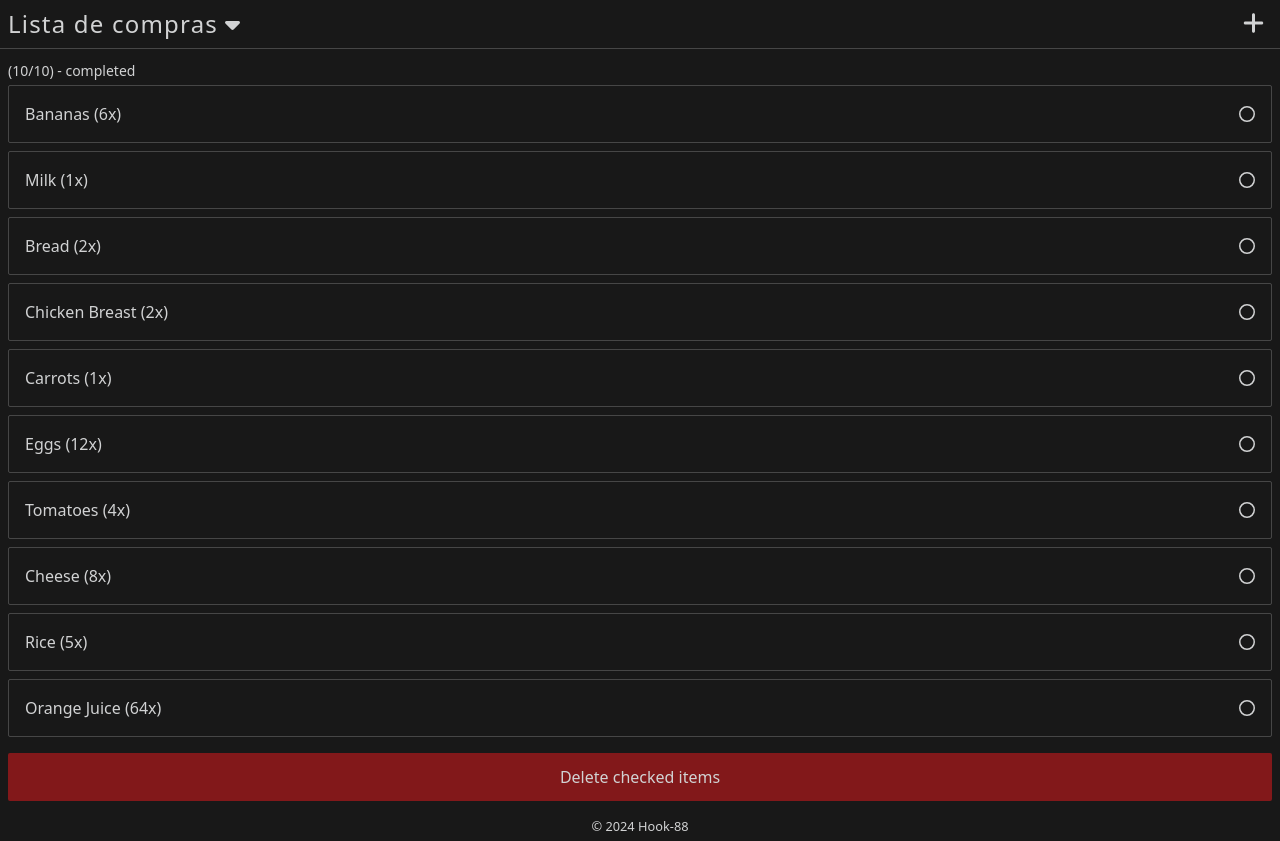
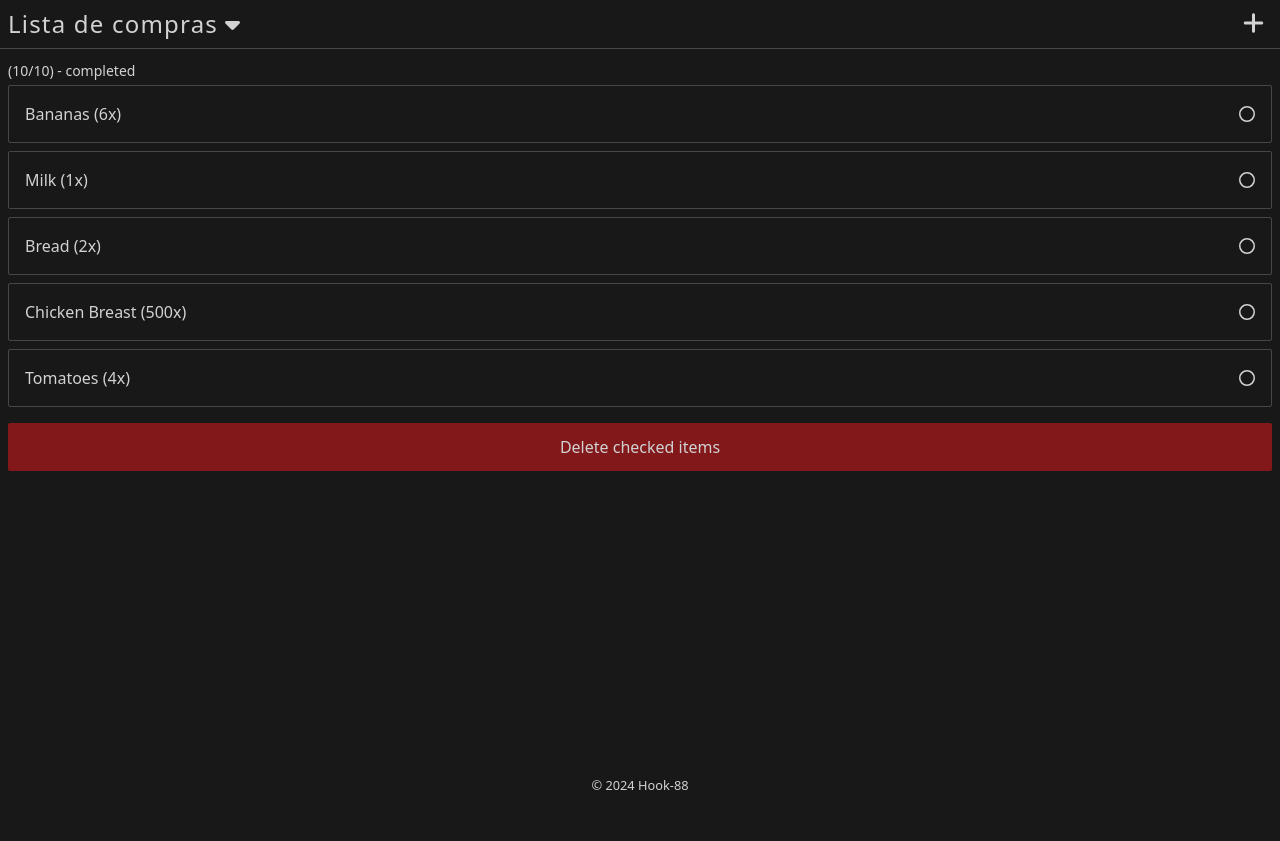
Before and after one commit to Hook-88/shopping-list, a Vue app: page / in a window 1280 px wide. After the commit the page ends 800 px from the top, so only its background shows below. Built offline with nearby package versions, Linux system fonts and the light colour scheme; the HTML template or start-up script is replaced by a standard one.

Commit message:
add logic to delete selection from shopping list

```diff
--- a/src/data/shoppingList.ts
+++ b/src/data/shoppingList.ts
@@ -1,64 +1,39 @@
-import { type GroceryItemInterface } from '@/types/GroceryItem'
+import { type ShoppingItemInterface } from '@/stores/shoppingItems'
 
-export const GROCERYITEMS: GroceryItemInterface[] = [
+export const GROCERYITEMS: ShoppingItemInterface[] = [
   {
     name: 'Bananas',
-    id: 'FRUIT001',
+    id: 'fruit-001',
     quantity: 6,
     unit: 'pieces',
+    label: 'Fruits',
   },
   {
     name: 'Milk',
-    id: 'DAIRY001',
+    id: 'dairy-001',
     quantity: 1,
-    unit: 'gallon',
+    unit: 'liter',
+    label: 'Dairy',
   },
   {
     name: 'Bread',
-    id: 'BAKERY001',
+    id: 'bakery-001',
     quantity: 2,
     unit: 'loaves',
+    label: 'Bakery',
   },
   {
     name: 'Chicken Breast',
-    id: 'MEAT001',
-    quantity: 2,
-    unit: 'pounds',
-  },
-  {
-    name: 'Carrots',
-    id: 'VEG001',
-    quantity: 1,
-    unit: 'bag',
-  },
-  {
-    name: 'Eggs',
-    id: 'DAIRY002',
-    quantity: 12,
-    unit: 'pieces',
+    id: 'meat-001',
+    quantity: 500,
+    unit: 'grams',
+    label: 'Meat',
   },
   {
     name: 'Tomatoes',
-    id: 'VEG002',
+    id: 'veg-001',
     quantity: 4,
     unit: 'pieces',
-  },
-  {
-    name: 'Cheese',
-    id: 'DAIRY003',
-    quantity: 8,
-    unit: 'ounces',
-  },
-  {
-    name: 'Rice',
-    id: 'GRAIN001',
-    quantity: 5,
-    unit: 'pounds',
-  },
-  {
-    name: 'Orange Juice',
-    id: 'BEV001',
-    quantity: 64,
-    unit: 'ounces',
+    label: 'Vegetables',
   },
 ]
--- a/src/features/shoppinglist/ShoppingList.vue
+++ b/src/features/shoppinglist/ShoppingList.vue
@@ -4,6 +4,7 @@ import ShoppingItem from '@/features/shoppinglist/ShoppingItem.vue';
 import { useSelectMultipleIds } from '../select-multiple-ids/useSelectMultipleIds';
 import { useSelectSingleId } from '../select-single-id/useSelectSingleId';
 import BaseButton from '@/components/buttons/BaseButton.vue';
+import { useShoppingItemsStore } from '@/stores/shoppingItems';
 
 defineProps<{
   shoppingItems: GroceryItemInterface[]
@@ -32,12 +33,30 @@ function handleOnEditItem(itemId: string) {
   toggleSelect(itemId)
 }
 
+//Delete items
+const shoppingItemsStore = useShoppingItemsStore()
+
+function deleteCheckedItems() {
+  if (!shoppingItemsStore.shoppingItems) {
+    throw new Error('shoppinglistitems is null')
+  }
+
+  shoppingItemsStore.shoppingItems = shoppingItemsStore.shoppingItems.filter(shoppingItem => {
+    const isChecked = itemIsChecked(shoppingItem.id)
+    if (!isChecked) {
+      return shoppingItem
+    }
+
+  })
+}
+
+
 </script>
 
 <template>
   <div>
     <header class="text-sm">
-      <button class="py-1">
+      <button class="py-1" @click="deleteCheckedItems">
         (10/10) - completed
       </button>
     </header>
@@ -49,7 +68,8 @@ function handleOnEditItem(itemId: string) {
       </li>
     </ul>
     <footer class="flex mt-4">
-      <BaseButton button-type="danger" class="flex-grow py-3">Delete checked items</BaseButton>
+      <BaseButton button-type="danger" class="flex-grow py-3" @click="deleteCheckedItems">Delete checked items
+      </BaseButton>
     </footer>
   </div>
 </template>
--- /dev/null
+++ b/src/stores/shoppingItems.ts
@@ -0,0 +1,18 @@
+import { defineStore } from 'pinia'
+import { ref } from 'vue'
+
+export interface ShoppingItemInterface {
+  name: string
+  id: string
+  quantity: number
+  unit: string
+  label: string
+}
+
+export const useShoppingItemsStore = defineStore('shopping-items-store', () => {
+  const shoppingItems = ref<ShoppingItemInterface[] | null>()
+
+  return {
+    shoppingItems,
+  }
+})
--- a/src/views/HomeView.vue
+++ b/src/views/HomeView.vue
@@ -5,8 +5,18 @@ import { RouterLink } from 'vue-router'
 import MainNav from '@/components/main-nav/MainNav.vue'
 import { GROCERYITEMS } from '@/data/shoppingList';
 import ShoppingList from '@/features/shoppinglist/ShoppingList.vue';
+import { onMounted } from 'vue';
+import { useShoppingItemsStore } from '@/stores/shoppingItems';
+
+const shoppingItemsStore = useShoppingItemsStore()
+
+onMounted(() => {
+  shoppingItemsStore.shoppingItems = GROCERYITEMS
+})
 
 </script>
+
+
 
 <template>
   <header class="flex items-center justify-between border-b border-white/20">
@@ -16,7 +26,7 @@ import ShoppingList from '@/features/shoppinglist/ShoppingList.vue';
     </button>
   </header>
   <main class="flex-grow px-2 flex flex-col">
-    <ShoppingList :shopping-items="GROCERYITEMS" />
+    <ShoppingList v-if="shoppingItemsStore.shoppingItems" :shopping-items="shoppingItemsStore.shoppingItems" />
     <!-- <BaseButton>Add item</BaseButton> -->
     <!-- <BaseList :list-data="GROCERYITEMS" :list-component="ShoppingItem" /> -->
   </main>
```
